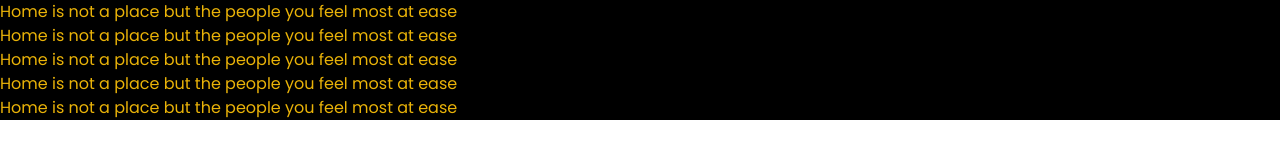
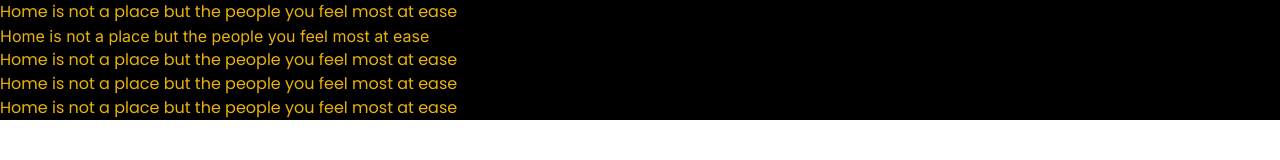
Before and after one commit to chochodev/Hacked-React, a React (Create React App) app: page / in a window 1280 px wide. Shown: the top 160 px of the page. Built offline with nearby package versions, Linux system fonts and the light colour scheme.

Commit message:
updating the setting up

```diff
--- a/src/views/home/index.jsx
+++ b/src/views/home/index.jsx
@@ -4,7 +4,7 @@ const Home = () => {
   return (
     <div className='bg-black text-yellow-500 font-poppins'>
       <p className="font-poppins">Home is not a place but the people you feel most at ease</p>
-      <p className="font-poppins">Home is not a place but the people you feel most at ease</p>
+      <p className="font-inter">Home is not a place but the people you feel most at ease</p>
       <p className="font-poppins">Home is not a place but the people you feel most at ease</p>
       <p className="font-poppins">Home is not a place but the people you feel most at ease</p>
       <p className="font-poppins">Home is not a place but the people you feel most at ease</p>
--- a/tailwind.config.js
+++ b/tailwind.config.js
@@ -8,6 +8,10 @@ module.exports = {
     extend: {
       fontFamily: {
         poppins: ['Poppins', 'sans-serif'],
+        inter: ['Inter', 'sans-serif'],
+        fira: ['Fira Code', 'monospace'],
+        russo: ['Russo One', 'sans-serif'],
+        source: ['Source Code Pro', 'monospace'],
       }
     },
   },
```
